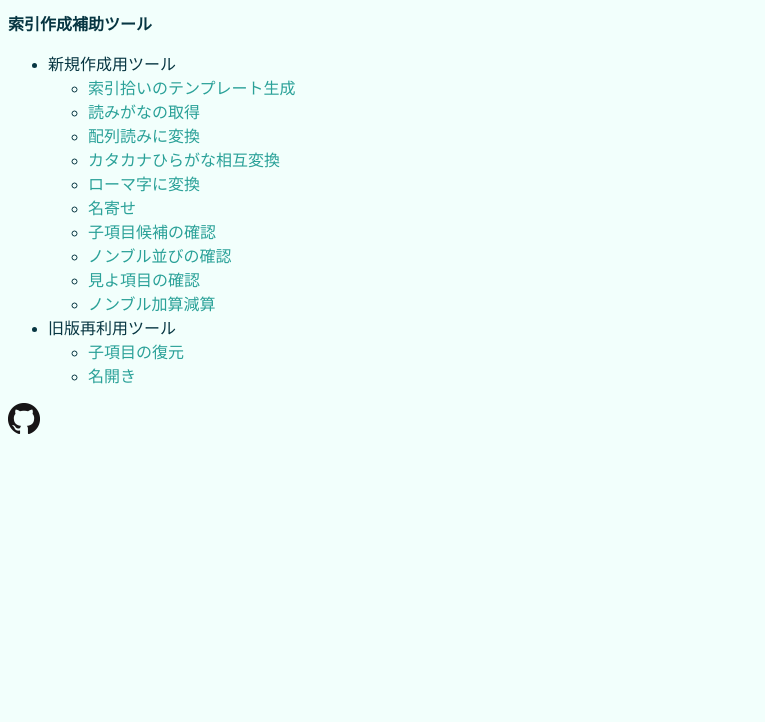
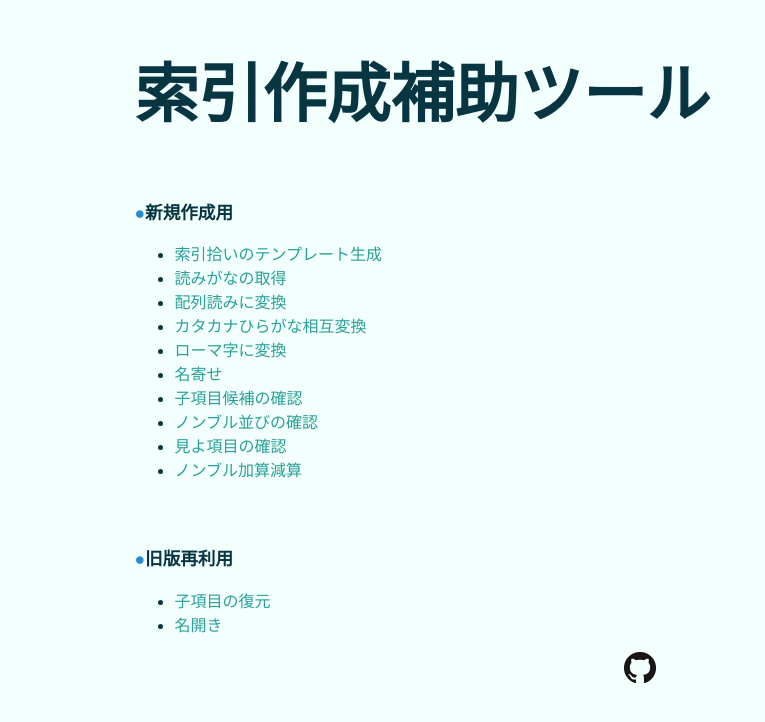
Before and after one commit to AWtnb/sakuin-tool, a PHP site: page / in a window 1280 px wide. Shown: the top 722 px of the page, without its empty margins (0-765 px from the left). Run offline with PHP 8.4, Linux system fonts and the light colour scheme; some libraries are stand-ins or nearby versions.

Commit message:
fix style

```diff
--- a/index.html
+++ b/index.html
@@ -10,11 +10,14 @@
 </head>
 
 <body>
+
+    <div class="main-container">
+
     <h1>索引作成補助ツール</h1>
 
+
+    <h3>新規作成用</h3>
     <div class="outline">
-    <ul>
-        <li>新規作成用ツール</li>
         <ul>
             <li><a href="./tools/NewTemplate/index.html">索引拾いのテンプレート生成</a></li>
             <li><a href="./tools/GetReading/index.html">読みがなの取得</a></li>
@@ -27,16 +30,20 @@
             <li><a href="./tools/CheckMiyo/index.html">見よ項目の確認</a></li>
             <li><a href="./tools/AdjustNombre/index.html">ノンブル加算減算</a></li>
         </ul>
-        <li>旧版再利用ツール</li>
+    </div>
+
+    <h3>旧版再利用</h3>
+    <div class="outline">
         <ul>
             <li><a href="./tools/CompleteChild/index.html">子項目の復元</a></li>
             <li><a href="./tools/ReleaseNayose/index.html">名開き</a></li>
-            </ul>
         </ul>
     </div>
 
     <div class="promotion">
         <p><a href="https://github.com/AWtnb/sakuin-tool"><img src="./github-mark.png"></a></p>
+    </div>
+
     </div>
 
 
--- a/style.css
+++ b/style.css
@@ -9,46 +9,38 @@
   color: #2aa198;
   text-decoration: none;
 }
-:root b.blue {
+:root .blue {
   color: #268bd2;
 }
-:root b.red {
+:root .red {
   color: #dc322f;
 }
 :root ul {
   width: 600px;
 }
-#container {
-  display: -webkit-flex;
-  display: flex;
+.main-container {
+  width: 80%;
+  margin: auto;
 }
-.main {
-  margin: 20px;
-  padding: 12px;
-  width: 800px;
-  display: block;
+.main-container h1 {
+  font-size: 4rem;
+  color: #073642;
 }
-.sidebar {
-  width: 220px;
-  border-right: #eee8d5 1px solid;
+.main-container h2 {
+  margin: 5rem 0 1rem 0;
+  border-bottom: solid 1px #268bd2;
+  font-size: 1.25rem;
 }
-.sidebar .sidebar_fixeditem {
-  font-size: 0.9rem;
-  position: sticky;
-  z-index: 1;
-  top: 6px;
-  margin-top: 10px;
-  overflow: hidden;
+.main-container h3 {
+  font-size: 1.1rem;
+  margin-top: 4rem;
 }
-.sidebar .sidebar_fixeditem ul {
-  list-style-type: none;
-  padding-left: 0.9rem;
+.main-container h3::before {
+  content: "\25cf";
+  color: #268bd2;
 }
-.sidebar .sidebar_fixeditem ul li {
-  margin-left: -0.9rem;
-}
-.sidebar .sidebar_fixeditem .sidebar_promotion {
-  border-top: 4px double #eee8d5;
+.main-container .promotion p {
+  text-align: center;
 }
 input[type="button"],
 .button {
@@ -132,20 +124,3 @@ input[type="number"] {
   background-color: #f2fffc;
   transform: translateY(-50%) translateX(1em);
 }
-h1 {
-  font-size: 1rem;
-  color: #073642;
-}
-h2 {
-  margin: 5rem 0 1rem 0;
-  border-bottom: solid 1px #268bd2;
-  font-size: 1.25rem;
-}
-h3 {
-  font-size: 1.1rem;
-  margin-top: 4rem;
-}
-h3::before {
-  content: "\25cf";
-  color: #268bd2;
-}
--- a/style.less
+++ b/style.less
@@ -24,15 +24,14 @@
     color: @black;
     font-family: 'Hiragino Kaku Gothic Pro','ヒラギノ角ゴ Pro W3','メイリオ',Meiryo,'ＭＳ Ｐゴシック',sans-serif;
     font-size: 12pt;
-
     a {
         color: @cyan;
         text-decoration: none;
     }
-    b.blue {
+    .blue {
         color: @blue;
     }
-    b.red {
+    .red {
         color: @red;
     }
     ul {
@@ -40,41 +39,35 @@
     }
 }
 
-#container{
-    display: -webkit-flex;
-    display: flex;
-}
+.main-container {
 
-.main {
-    margin: 20px;
-    padding: 12px;
-    width: 800px;
-    display: block;
-}
+    width: 80%;
+    margin: auto;
 
-.sidebar {
-    width: 220px;
-    border-right: @brwhite 1px solid;
-    .sidebar_fixeditem {
-        font-size: .9rem;
-        position: sticky;
-        z-index: 1;
-        top: 6px;
-        margin-top: 10px;
-        overflow: hidden;
-
-        ul {
-            list-style-type: none;
-            padding-left: .9rem;
-            li {
-                margin-left: -.9rem;
-            }
-        }
-
-        .sidebar_promotion {
-            border-top: 4px double @brwhite;
+    h1 {
+        font-size: 4rem;
+        color: @black;
+    }
+    h2 {
+        margin: 5rem 0 1rem 0;
+        border-bottom: solid 1px @blue;
+        font-size: 1.25rem;
+    }
+    h3 {
+        font-size: 1.1rem;
+        margin-top: 4rem;
+        &::before {
+            content: "\25cf";
+            color: @blue;
         }
     }
+
+    .promotion {
+        p {
+            text-align: center;
+        }
+    }
+
 }
 
 input[type="button"], .button {
@@ -161,21 +154,3 @@ input[type="number"] {
         }
     }
 }
-
-h1 {
-    font-size: 1rem;
-    color: @black;
-}
-h2 {
-    margin: 5rem 0 1rem 0;
-    border-bottom: solid 1px @blue;
-    font-size: 1.25rem;
-}
-h3 {
-    font-size: 1.1rem;
-    margin-top: 4rem;
-    &::before {
-        content: "\25cf";
-        color: @blue;
-    }
-}
--- a/tools/CheckChild/index.html
+++ b/tools/CheckChild/index.html
@@ -66,9 +66,9 @@ function highlightChildItem(multilines, mode = "tail") {
         if (grep.length > 1) {
             const markup = grep
             .filter(line => (line != item))
-            .map(line => line.replace(reg, "<b class=\"blue\">$&</b>"))
+            .map(line => line.replace(reg, "<span class=\"blue\">$&</span>"))
             .join("<br>");
-            return `<b>${item}</b> を含む項目：<br>${markup}`;
+            return `<span>${item}</span> を含む項目：<br>${markup}`;
         }
         return null
     }).filter(x => x);
```
Lines whose indentation alone changed are shown as unchanged.
